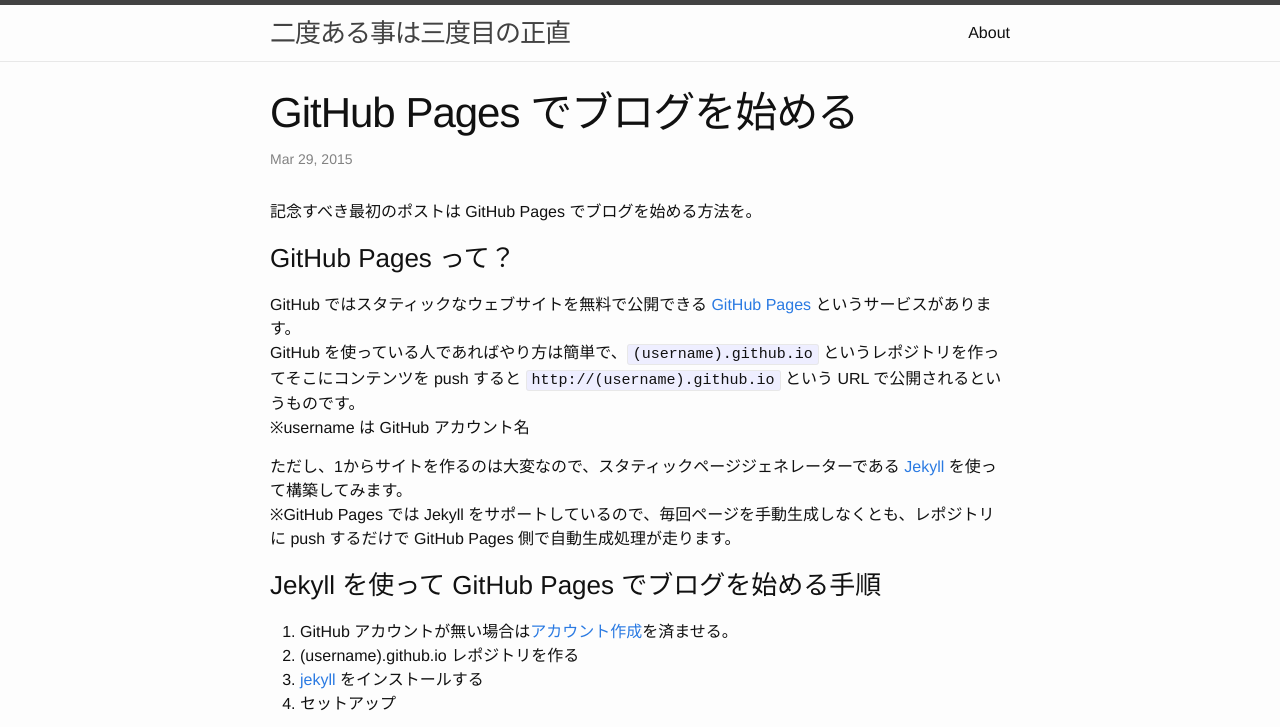
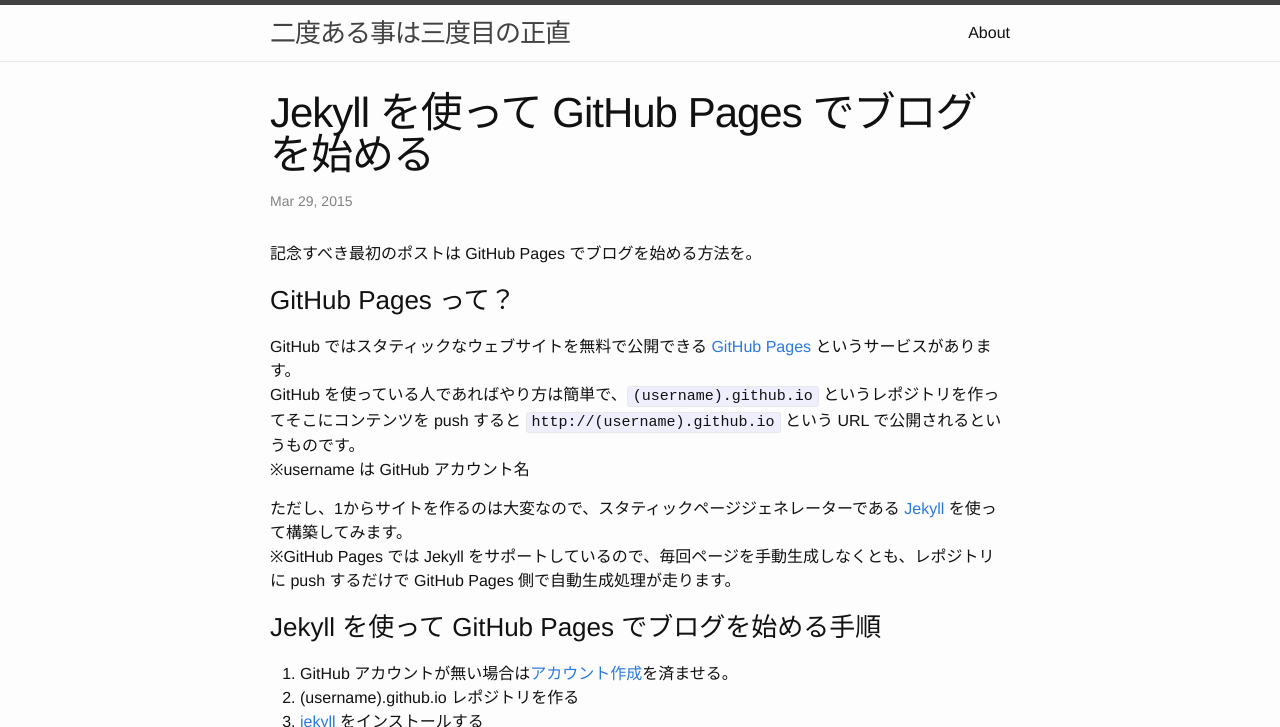
Before and after one commit to ytk/ytk.github.io, a Jekyll site: the page built from _posts/2015-03-29-github-pages-with-jekyll.md, in a window 1280 px wide, cut to the strip 0-727 px from the top of the page. Built offline with Jekyll 4.4.1, drawn with Linux system fonts in a browser that asks for light colours.

Commit message:
update post title

```diff
--- a/_posts/2015-03-29-github-pages-with-jekyll.md
+++ b/_posts/2015-03-29-github-pages-with-jekyll.md
@@ -1,6 +1,6 @@
 ---
 layout: post
-title:  "GitHub Pages でブログを始める"
+title:  "Jekyll を使って GitHub Pages でブログを始める"
 date:   2015-03-29 07:31:56
 tags: jekyll github pages blog
 ---
```
